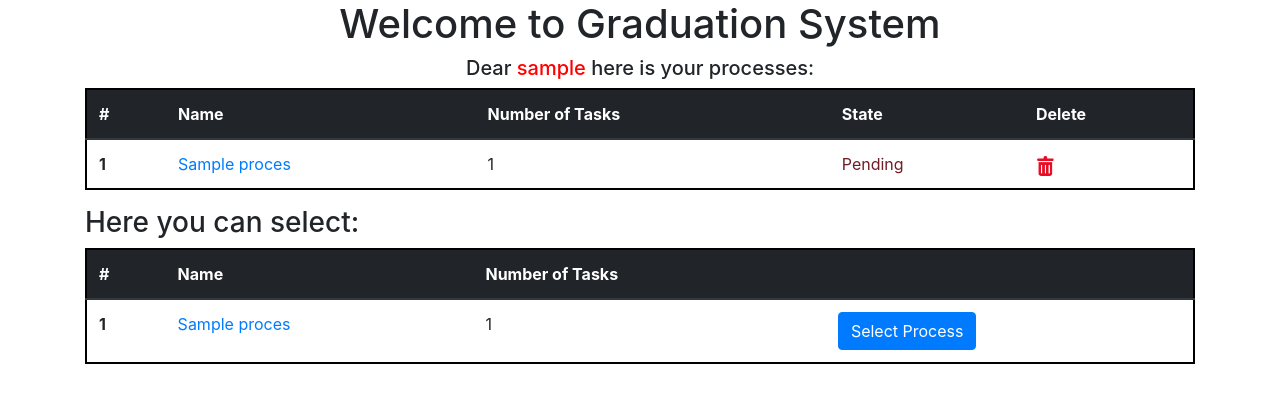
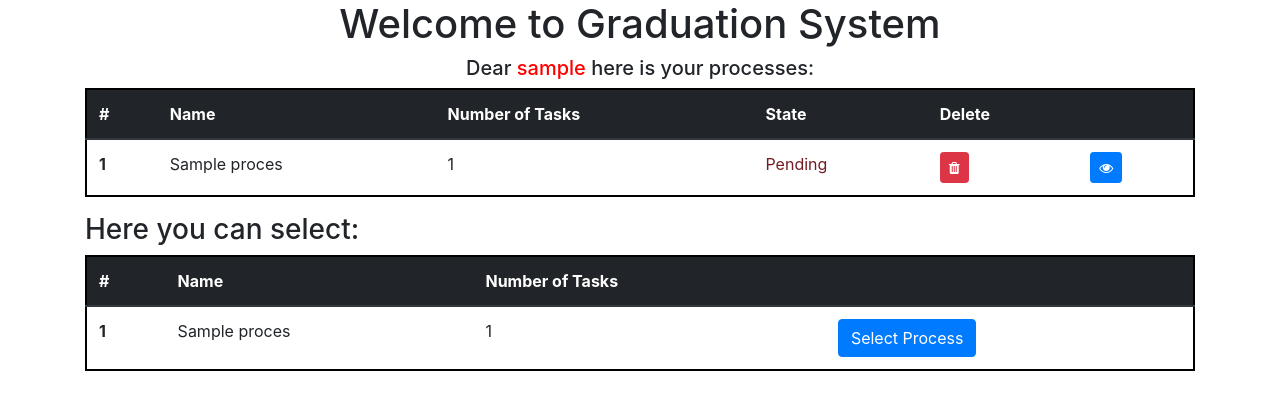
Before and after one commit to amirmohsen-am/graduation-system-project-fall96, a Django app: page /student_view/ in a window 1280 px wide. Shown: the part 80-490 px from the top of the page. Run offline with Django 3.2, Linux system fonts and the light colour scheme; a user stored in the database is signed in; tables that the repository leaves empty hold one stand-in row (values such as "Sample post"); some libraries are stand-ins or nearby versions.

Commit message:
edit icons and add eye icon

```diff
--- a/graduation_system/main/templates/main/designer.html
+++ b/graduation_system/main/templates/main/designer.html
@@ -55,8 +55,8 @@
                           <td> {{ proc.name }}</td>
                           <td>{{ proc.task_set.all|length }}</td>
 
-                         <td><a href="{% url 'process-view' proc.id  %}"  data-placement="top" style="height: 20px" data-toggle="tooltip" title="Edit"><button class="btn btn-primary btn-xs" data-title="Edit" data-toggle="modal" data-target="#edit" ><span class="fa fa-pencil"></span></button></a></td>
-                        <td><a href="{% url 'process-delete' proc.id %}"  data-placement="top" style="height: 20px" data-toggle="tooltip" title="Delete"><button class="btn btn-danger btn-xs" data-title="Delete" data-toggle="modal" data-target="#delete" > <span class="fa fa-trash"></span> </button></a></td>
+                         <td><a href="{% url 'process-view' proc.id  %}"  data-placement="top" style="height: 20px" data-toggle="tooltip" title="Edit"><button class="btn btn-primary btn-sm" data-title="Edit" data-toggle="modal" data-target="#edit" ><span class="fa fa-pencil"></span></button></a></td>
+                        <td><a href="{% url 'process-delete' proc.id %}"  data-placement="top" style="height: 20px" data-toggle="tooltip" title="Delete"><button class="btn btn-danger btn-sm" data-title="Delete" data-toggle="modal" data-target="#delete" > <span class="fa fa-trash"></span> </button></a></td>
 
                       </tr>
                 {% endfor %}
--- a/graduation_system/main/templates/main/process-instance.html
+++ b/graduation_system/main/templates/main/process-instance.html
@@ -35,17 +35,21 @@
             <th scope="col">End task</th>
             <th scope="col">Debt</th>
           <th scope="col">Status</th>
+            <th></th>
         </tr>
       </thead>
       <tbody>
             {% for task_instance in process_instance.taskinstance_set.all %}
                 <tr>
                   <th scope="row">{{ forloop.counter }}</th>
-                  <td> <a href="{% url 'task-instance-view' task_instance.id %}">{{ task_instance.task.name }}</a></td>
+{#                  <td> <a href="{% url 'task-instance-view' task_instance.id %}">{{ task_instance.task.name }}</a></td>#}
+                    <td>{{ task_instance.task.name }}</td>
                   <td>{{ task_instance.task.description }}</td>
                     <td>{{ task_instance.task.end_task }}</td>
                     <td>{{ task_instance.task.debt }}</td>
                    <td>{{ task_instance.get_status_display }}</td>
+                    <td><a href="{% url 'task-instance-view' task_instance.id %}"  data-toggle="tooltip" data-placement="top" title="Edit"><button class="btn btn-primary btn-sm" data-title="Edit" data-toggle="tooltip" data-target="#edit" ><span class="fa fa-eye"></span></button></a></td>
+
                 </tr>
             {% endfor %}
       </tbody>
--- a/graduation_system/main/templates/main/process_list.html
+++ b/graduation_system/main/templates/main/process_list.html
@@ -41,8 +41,8 @@
                   <td>{{ task.description }}</td>
                     <td>{{ task.end_task }}</td>
                     <td>{{ task.debt }}</td>
-                    <td><a href="{% url 'task-view' task.id  %}"  data-placement="top" style="height: 20px" data-toggle="tooltip" title="Edit"><button class="btn btn-primary btn-xs" data-title="Edit" data-toggle="modal" data-target="#edit" ><span class="fa fa-pencil"></span></button></a></td>
-                    <td><a href="{% url 'task-delete' task.id %}"  data-placement="top" style="height: 20px" data-toggle="tooltip" title="Delete"><button class="btn btn-danger btn-xs" data-title="Delete" data-toggle="modal" data-target="#delete" > <span class="fa fa-trash"></span> </button></a></td>
+                    <td><a href="{% url 'task-view' task.id  %}"  data-placement="top" style="height: 20px" data-toggle="tooltip" title="Edit"><button class="btn btn-primary btn-sm" data-title="Edit" data-toggle="modal" data-target="#edit" ><span class="fa fa-pencil"></span></button></a></td>
+                    <td><a href="{% url 'task-delete' task.id %}"  data-placement="top" style="height: 20px" data-toggle="tooltip" title="Delete"><button class="btn btn-danger btn-sm" data-title="Delete" data-toggle="modal" data-target="#delete" > <span class="fa fa-trash"></span> </button></a></td>
 
                 </tr>
             {% endfor %}
--- a/graduation_system/main/templates/main/student_view.html
+++ b/graduation_system/main/templates/main/student_view.html
@@ -22,28 +22,28 @@
           <th scope="col">Number of Tasks</th>
           <th scope="col"> State </th>
             <th scope="col"> Delete </th>
+            <th scope="col"></th>
         </tr>
       </thead>
       <tbody>
 
             {% for proc_instance in student.processinstance_set.all  %}
+                <tr>
+                    <th scope="row">{{ forloop.counter }}</th>
+{#                    <td> <a href="{% url 'process-instance-view' proc_instance.id %}">{{ proc_instance.process.name }}</a></td>#}
+                    <td> {{ proc_instance.process.name }}</td>
+                    <td>{{ proc_instance.process.task_set.all|length }}</td>
+
                 {% if proc_instance.process_complete %}
-                  <tr>
-                  <th scope="row">{{ forloop.counter }}</th>
-                  <td> <a>{{ proc_instance.process.name }}</a></td>
-                  <td>{{ proc_instance.process.task_set.all|length }}</td>
-                  <td style="color: #28a745"> Done</td>
-                  <td> <a href="{% url 'process-instance-delete' proc_instance.id %}" >  <img style="height: 20px" src={% static "pics/Delete_icon.png" %}  alt="Delete"> </a></td>
+                    <td style="color: #28a745"> Done</td>
+                {% else %}
+                    <td style="color: #721c24">Pending</td>
+                {% endif %}
+                 <td><a href="{% url 'process-instance-delete' proc_instance.id %}"  data-placement="top" data-toggle="tooltip" title="Delete"><button class="btn btn-danger btn-sm" data-title="Delete" data-toggle="modal" data-target="#delete" > <span class="fa fa-trash"></span> </button></a></td>
+{#                  <td> <a href="{% url 'process-instance-delete' proc_instance.id %}" >  <img style="height: 20px" src={% static "pics/Delete_icon.png" %}  alt="Delete"> </a></td>#}
+                <td><a href="{% url 'process-instance-view' proc_instance.id %}"  data-placement="top" data-toggle="tooltip" title="Edit"><button class="btn btn-primary btn-sm" data-title="Edit" data-toggle="modal" data-target="#edit" ><span class="fa fa-eye"></span></button></a></td>
                 </tr>
-                {% else %}
-                  <tr>
-                  <th scope="row">{{ forloop.counter }}</th>
-                  <td> <a href="{% url 'process-instance-view' proc_instance.id %}">{{ proc_instance.process.name }}</a></td>
-                  <td>{{ proc_instance.process.task_set.all|length }}</td>
-                  <td style="color: #721c24">Pending</td>
-                  <td> <a href="{% url 'process-instance-delete' proc_instance.id %}" >  <img style="height: 20px" src={% static "pics/Delete_icon.png" %}  alt="Delete"> </a></td>
-                    </tr>
-                {% endif %}
+
             {% endfor %}
       </tbody>
     </table>
@@ -66,7 +66,8 @@
                 {% for proc in processes %}
                     <tr>
                       <th scope="row">{{ forloop.counter }}</th>
-                      <td> <a href="{% url 'process-view' proc.id %}">{{ proc.name }}</a></td>
+{#                      <td> <a href="{% url 'process-view' proc.id %}">{{ proc.name }}</a></td>#}
+                      <td> {{ proc.name }}</td>
                       <td>{{ proc.task_set.all|length }}</td>
                       <td><a href="{% url 'process-select' proc.id %}" type="button" class="btn btn-primary" > Select Process </a></td>
                     </tr>
```
